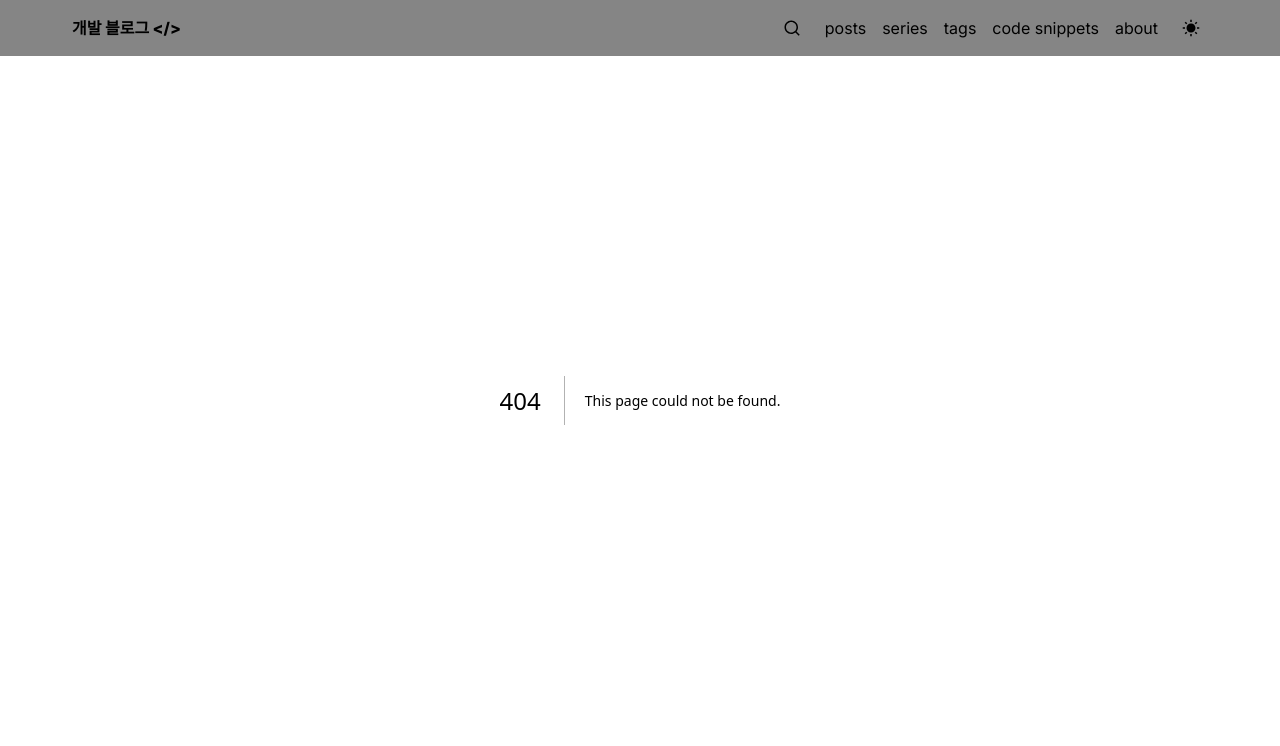
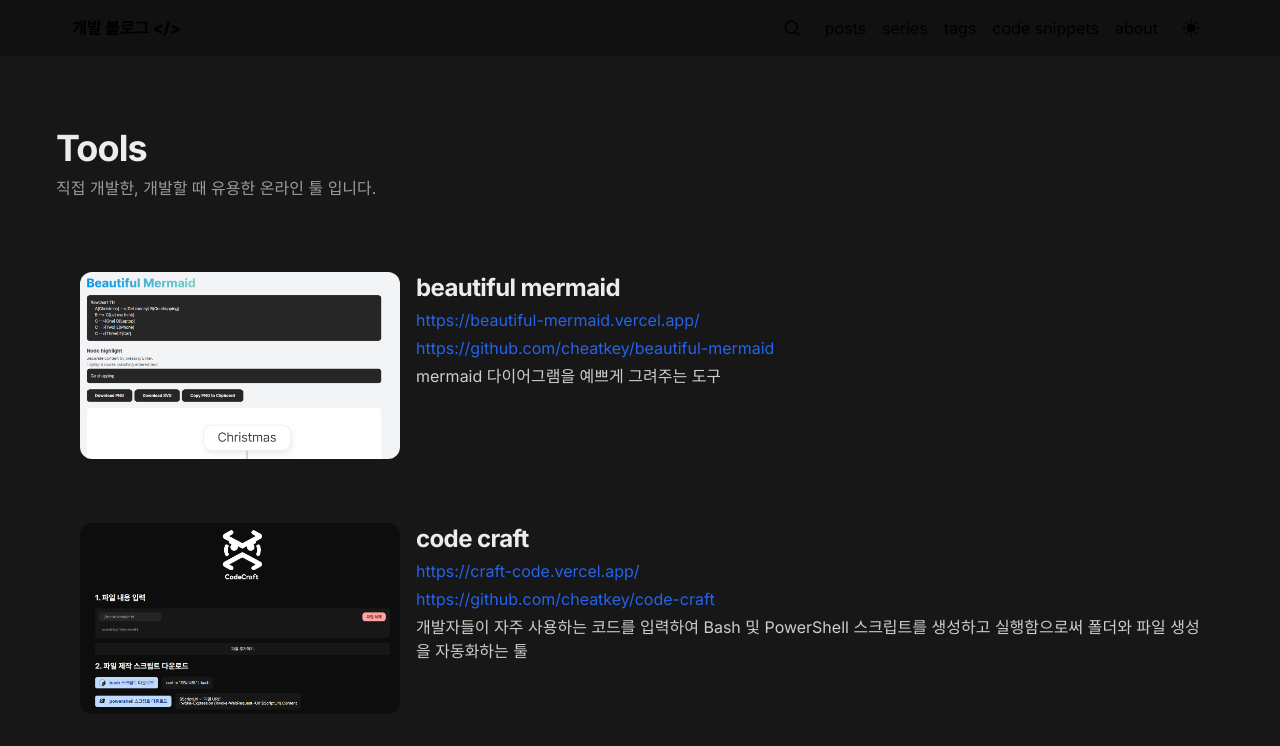
Before and after one commit to cheatkey/blog, a Next.js app: page /tools in a window 1280 px wide. Before the commit this address had no page. Shown: the top 746 px of the page. Built offline with nearby package versions, Linux system fonts and the light colour scheme.

Commit message:
tool 목록 페이지 제작

```diff
--- /dev/null
+++ b/src/app/tools/page.tsx
@@ -0,0 +1,60 @@
+const ToolsPage = () => {
+  const tools = [
+    {
+      image: "/images/project-beautiful-mermaid.png",
+      title: "beautiful mermaid",
+      url: "https://beautiful-mermaid.vercel.app/",
+      github: "https://github.com/cheatkey/beautiful-mermaid",
+      description: "mermaid 다이어그램을 예쁘게 그려주는 도구",
+    },
+    {
+      image: "/images/project-code-craft.png",
+      title: "code craft",
+      url: "https://craft-code.vercel.app/",
+      github: "https://github.com/cheatkey/code-craft",
+      description:
+        "개발자들이 자주 사용하는 코드를 입력하여 Bash 및 PowerShell 스크립트를 생성하고 실행함으로써 폴더와 파일 생성을 자동화하는 툴",
+    },
+  ];
+
+  return (
+    <div className="flex justify-center bg-gray-900 py-20 min-h-screen">
+      <main className="max-w-[1200px] w-full p-4 flex flex-col gap-12 py-12">
+        <section className="flex flex-col gap-2">
+          <h1 className="text-4xl font-bold text-gray-100 tracking-tight">
+            Tools
+          </h1>
+          <p className="text-gray-400">
+            직접 개발한, 개발할 때 유용한 온라인 툴 입니다.
+          </p>
+        </section>
+
+        <section className="flex flex-col gap-4">
+          {tools.map((tool) => (
+            <div
+              key={tool.github}
+              className="flex flex-row gap-4 hover:bg-gray-950 p-6 transition-colors rounded-2xl"
+            >
+              <img className="w-80 h-auto rounded-xl" src={tool.image} />
+              <div className="flex-col flex gap-1">
+                <h2 className="text-2xl font-bold text-gray-100 tracking-tight">
+                  {tool.title}
+                </h2>
+                <a href={tool.url} className="text-blue-600 text-base">
+                  {tool.url}
+                </a>
+                <a href={tool.github} className="text-blue-600 text-base">
+                  {tool.github}
+                </a>
+
+                <p className="text-gray-200 text-base">{tool.description}</p>
+              </div>
+            </div>
+          ))}
+        </section>
+      </main>
+    </div>
+  );
+};
+
+export default ToolsPage;
```
Also changed, not shown: public/images/project-beautiful-mermaid.png (added), public/images/project-code-craft.png (added).
